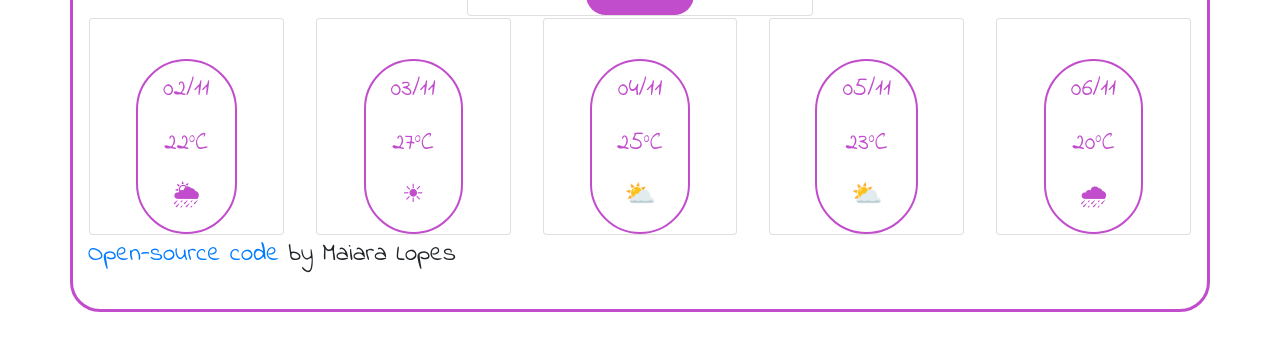
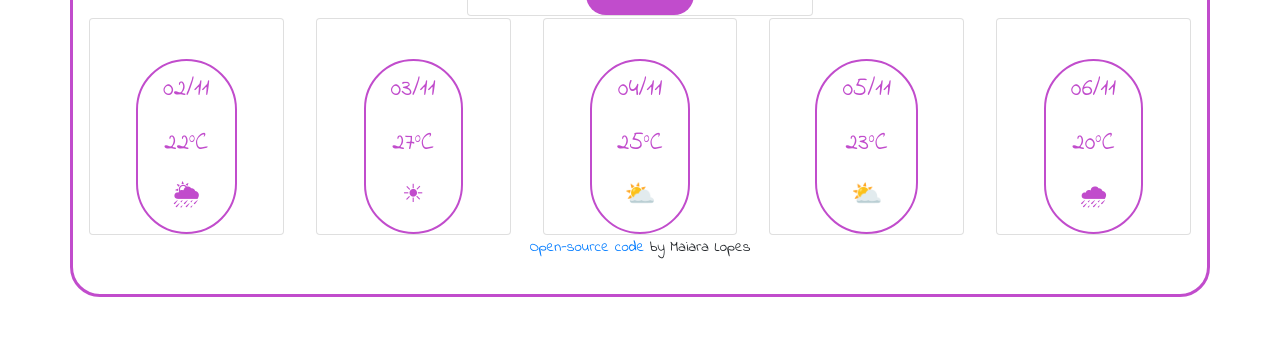
Before and after one commit to MaiaraLopes/PlusWeek6, a plain HTML site: page index.html in a window 1280 px wide. Shown: the part 522-864 px from the top of the page. Drawn offline with nearby package versions, Linux system fonts and the light colour scheme.

Commit message:
Updated code link CSS

```diff
--- a/Homework5.css
+++ b/Homework5.css
@@ -134,3 +134,7 @@ p {
   border: none;
   margin: 1px;
 }
+#code-link {
+  font-size: 15px;
+  text-align: center;
+}
--- a/index.html
+++ b/index.html
@@ -114,7 +114,7 @@
                 </div>
             </div>
         </div>
-        <p><a href="https://github.com/MaiaraLopes/PlusWeek6" target="_blank">Open-source code</a> by Maiara Lopes</p>
+        <p id="code-link"><a href="https://github.com/MaiaraLopes/PlusWeek6" target="_blank">Open-source code</a> by Maiara Lopes</p>
 </body>
 <script src="Homework5.js"></script>
 </html>
```
